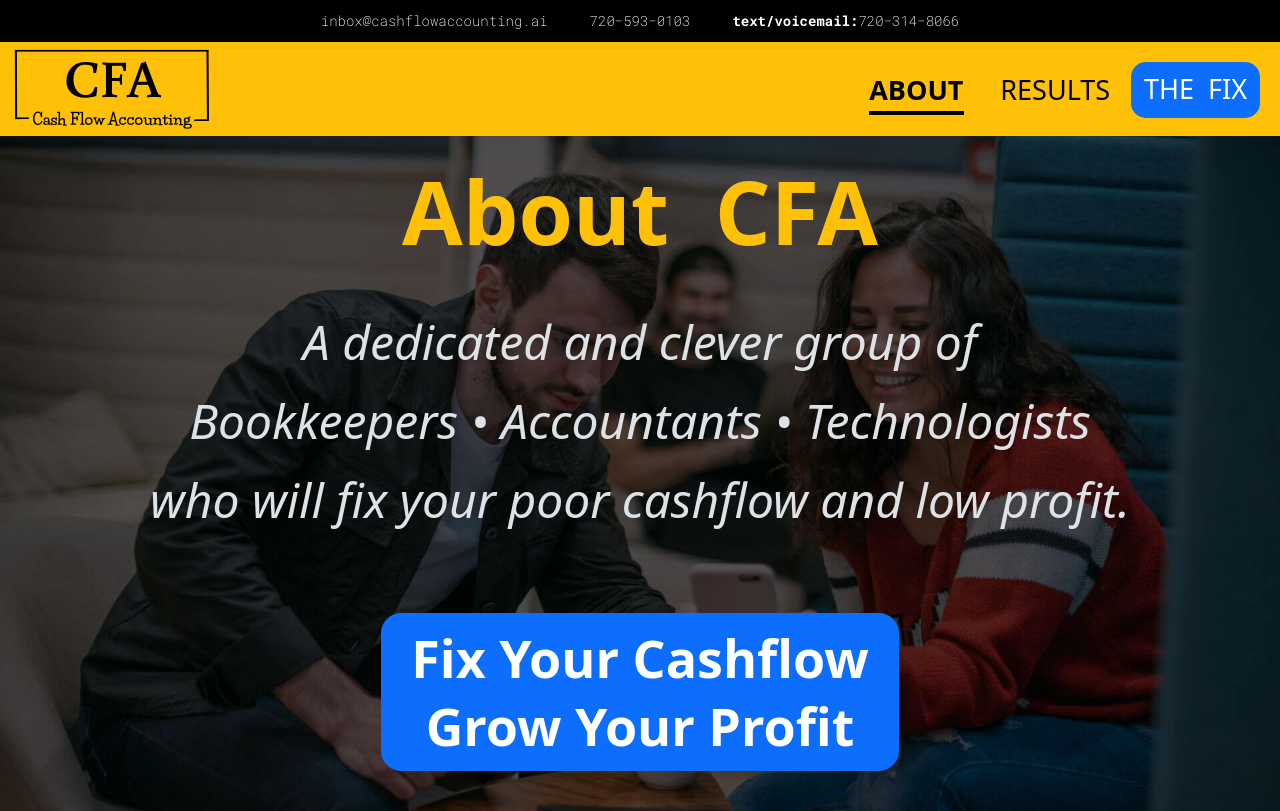
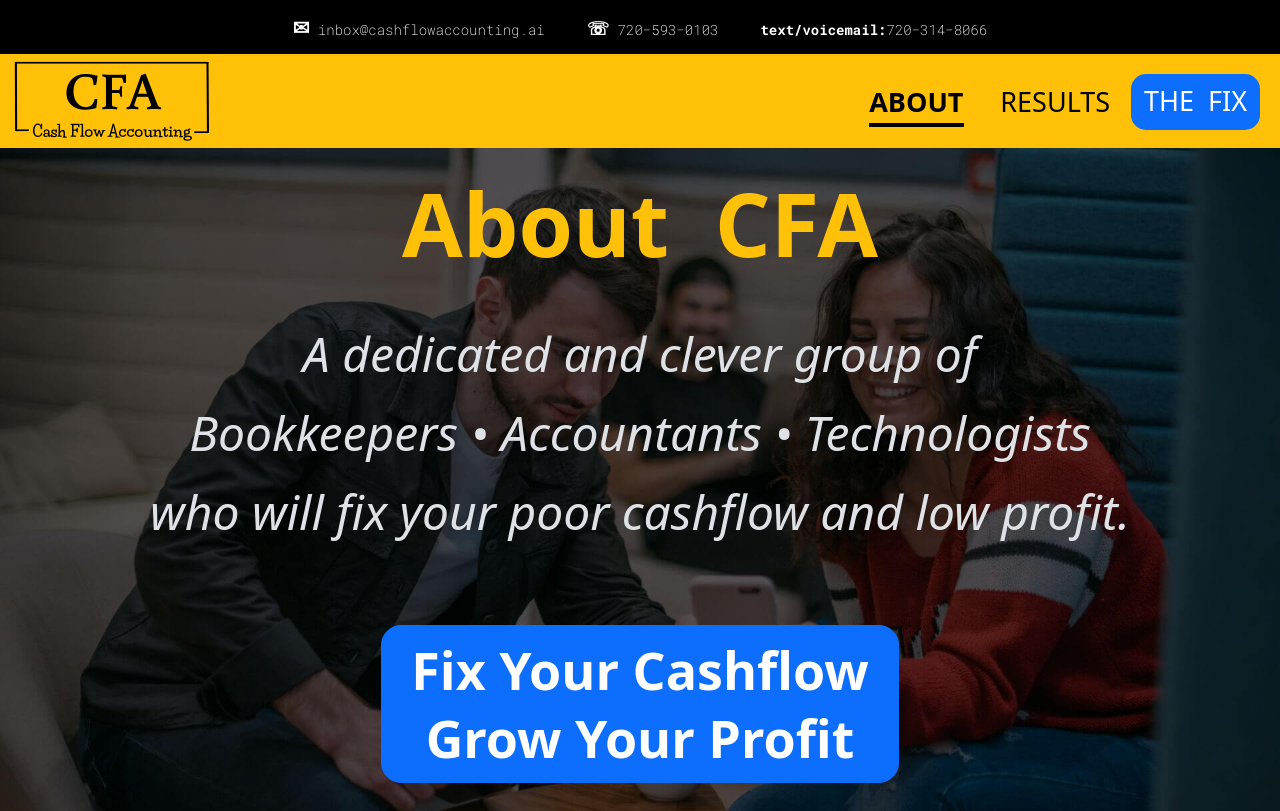
Before and after one commit to rushebrady/CFA, a plain HTML site: page about.html in a window 1280 px wide. Shown: the top 811 px of the page. Drawn offline with nearby package versions, Linux system fonts and the light colour scheme.

Commit message:
Fix comment syntax in about.html

```diff
--- a/about.html
+++ b/about.html
@@ -98,9 +98,9 @@
 <body class="bg-black">
 <main class="d-flex flex-column w-100 mx-auto">
 
-    <!--PAGE-TOP-->
+    <!--PAGE-TOP--->
     <section id="page-top">
-        <div>inbox@cashflowaccounting.ai&nbsp;&nbsp;&nbsp;&nbsp; 720&minus;593&minus;0103&nbsp;&nbsp;&nbsp;&nbsp; <strong>text/voicemail:</strong>720&minus;314&minus;8066</div>
+        <div><strong class="fw800 font20">&#9993;</strong>&nbsp;inbox@cashflowaccounting.ai&nbsp;&nbsp;&nbsp;&nbsp; <strong class="fw800 font18">&#9743;</strong>&nbsp;720&minus;593&minus;0103&nbsp;&nbsp;&nbsp;&nbsp; <strong>text/voicemail:</strong>720&minus;314&minus;8066</div>
     </section>
     <!--END PAGE-TOP-->
 
```
